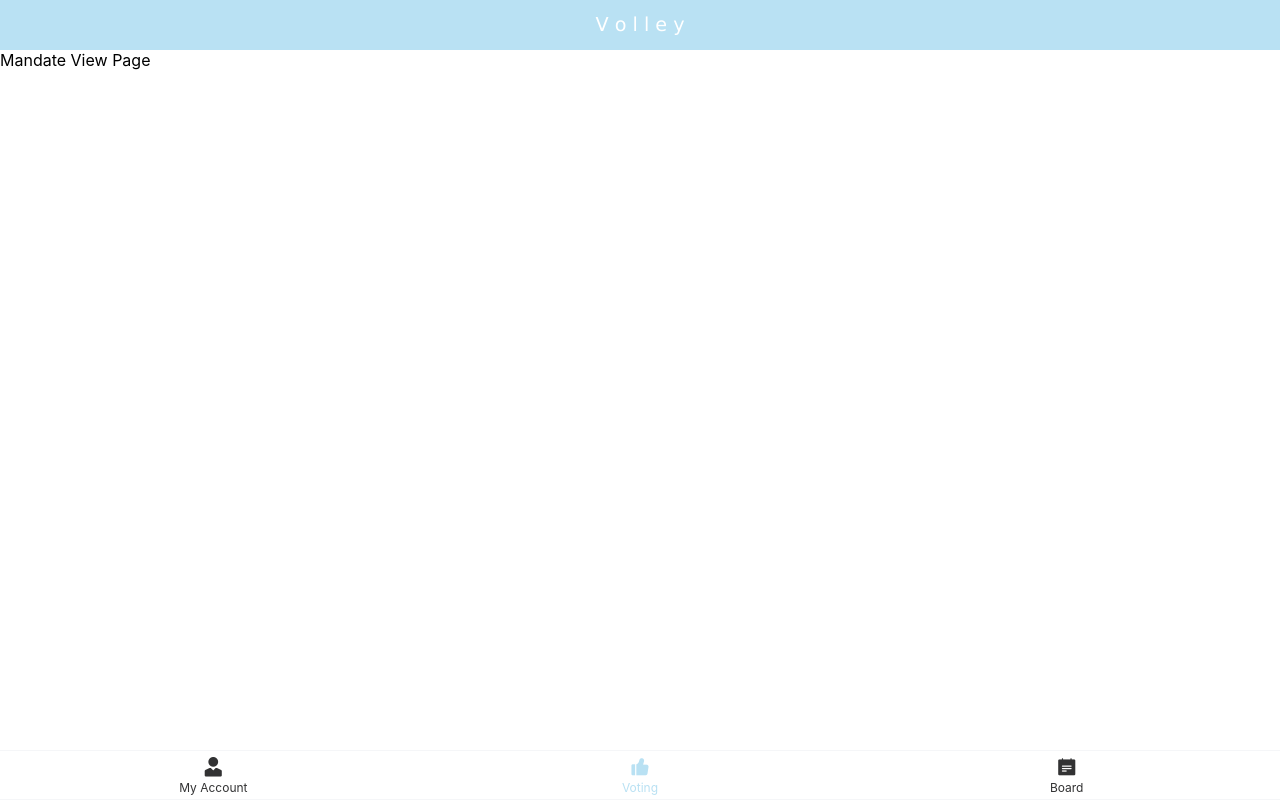
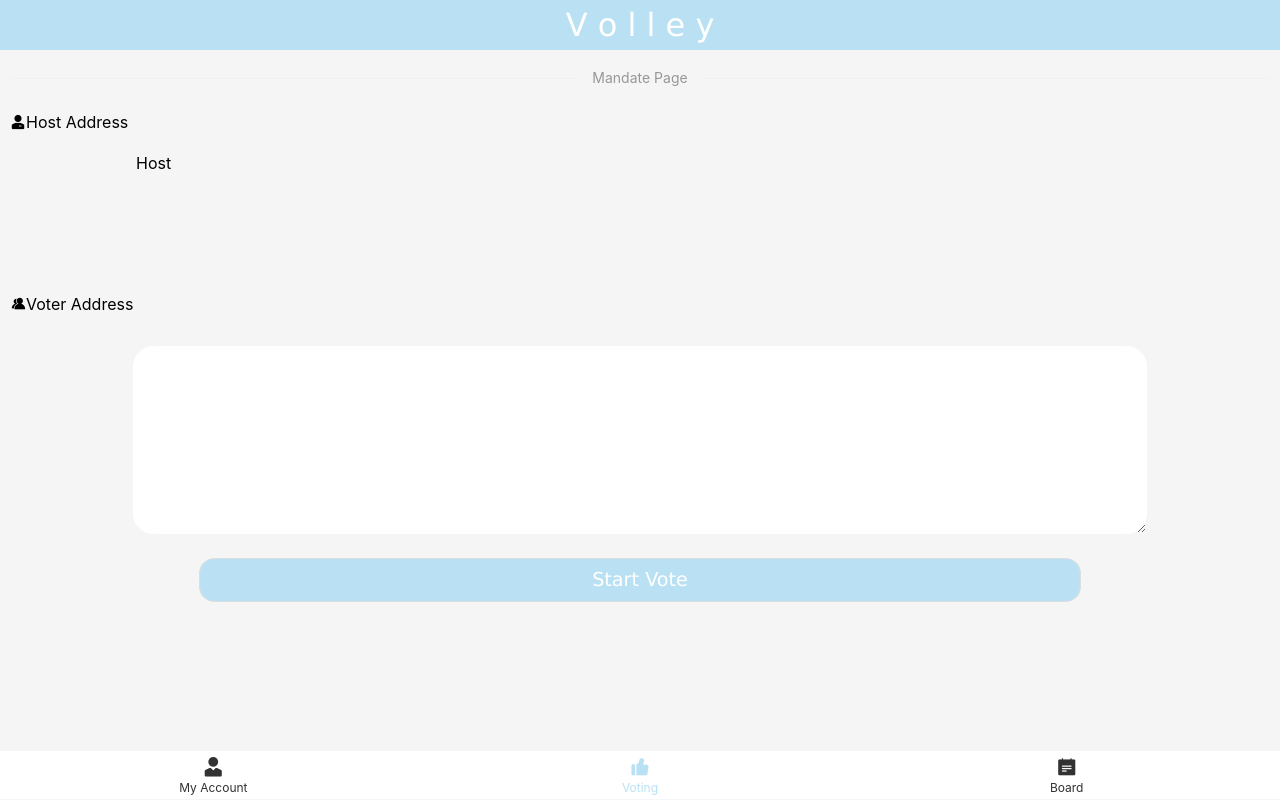
Before and after one commit to RachelF00/Volley-A-Decentralized-Voting-App, a Vue app in the folder Frontend/web3-voting-system/: page / in a window 1280 px wide. Built offline with nearby package versions, Linux system fonts and the light colour scheme.

Commit message:
Mandate page design complete, pending for function implementation

```diff
--- a/Frontend/web3-voting-system/components.d.ts
+++ b/Frontend/web3-voting-system/components.d.ts
@@ -10,6 +10,10 @@ declare module 'vue' {
     HelloWorld: typeof import('./src/components/HelloWorld.vue')['default']
     RouterLink: typeof import('vue-router')['RouterLink']
     RouterView: typeof import('vue-router')['RouterView']
+    VanButton: typeof import('vant/es')['Button']
+    VanDivider: typeof import('vant/es')['Divider']
+    VanIcon: typeof import('vant/es')['Icon']
+    VanSpace: typeof import('vant/es')['Space']
     VanTabbar: typeof import('vant/es')['Tabbar']
     VanTabbarItem: typeof import('vant/es')['TabbarItem']
   }
--- a/Frontend/web3-voting-system/src/App.vue
+++ b/Frontend/web3-voting-system/src/App.vue
@@ -4,7 +4,7 @@ const active = ref(0);
 </script>
 
 <template>
-  <div>
+  <div class="whole">
       <nav class="header">V o l l e y</nav>
       <main>
         <router-view></router-view>
@@ -24,7 +24,7 @@ const active = ref(0);
   color: white;
   text-align: center;
   line-height: 50px;
-  font-size: larger;
+  font-size: xx-large;
   font-family:'Lucida Sans', 'Lucida Sans Regular', 'Lucida Grande', 'Lucida Sans Unicode', Geneva, Verdana, sans-serif;
 }
 </style>
--- a/Frontend/web3-voting-system/src/main.js
+++ b/Frontend/web3-voting-system/src/main.js
@@ -1,5 +1,6 @@
 import { createApp } from 'vue'
 import App from './App.vue'
 import router from './router'
+import './style.less';
 
 createApp(App).use(router).mount('#app')
--- /dev/null
+++ b/Frontend/web3-voting-system/src/style.less
@@ -0,0 +1,68 @@
+.nav {
+    background-color: whitesmoke;
+    div {
+        color: white
+    }
+}
+
+.whole {
+    background-color: whitesmoke;
+    height: 100vh;
+}
+
+.block1 {
+    padding: 0 10px;
+    height: 65vh;
+    .host {
+        height: 30%;
+    }
+    .voter {
+        height: 50%;
+    }
+    .butn {
+        margin-top: 20px;
+        width: 70%;
+        margin-left: auto;
+        margin-right: auto;
+        color: rgb(185, 225, 243);
+        .vote-butn {
+            background-color: rgb(185, 225, 243);
+            border-radius: 15px;
+            color: white;
+            font-family:'Lucida Sans', 'Lucida Sans Regular', 'Lucida Grande', 'Lucida Sans Unicode', Geneva, Verdana, sans-serif;
+            font-size: larger;
+        }
+    }
+}
+
+.block2 {
+    padding: 0 10px;
+}
+
+.label {
+    width: 200px;
+    height: 20%;
+    align-content: center;
+}
+
+.address {
+    word-wrap: break-word;
+    word-break: break-all;
+    user-select: all;
+    width: 80%;
+    height: 80%;
+    margin-right: auto;
+    margin-left: auto;
+}
+
+.voters {
+    width: 80%;
+    height: 70%;
+    border-color:white;
+    background-color:white;
+    border-radius: 20px;
+    text-align: center;
+    display: block;
+    margin-right: auto;
+    margin-left: auto;
+}
--- a/Frontend/web3-voting-system/src/views/MandateView.vue
+++ b/Frontend/web3-voting-system/src/views/MandateView.vue
@@ -3,8 +3,20 @@
 </script>
 
 <template>
-  <div>
-      Mandate View Page
+  <div class="block1">
+      <van-divider>Mandate Page</van-divider>
+      <div class="host">
+          <p class="label"><van-icon name="manager"/>Host Address</p>
+          <p class="address">Host</p>
+      </div>
+      <div class="voter">
+          <p class="label"><van-icon name="friends"/>Voter Address</p>
+          <textarea class="voters"></textarea>
+      </div>
+      <div class="butn">
+        <van-button block class="vote-butn">Start Vote</van-button>
+
+      </div>
   </div>
 </template>
 
```
